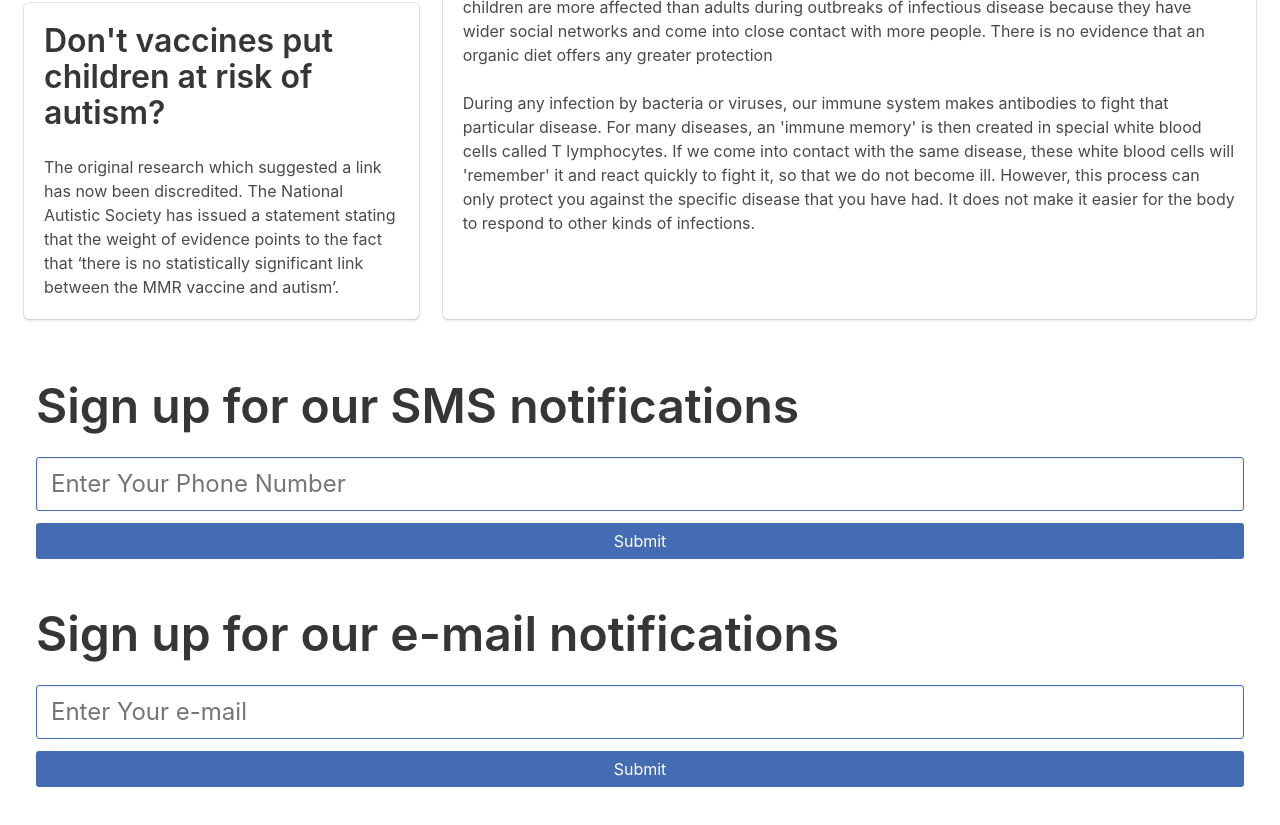
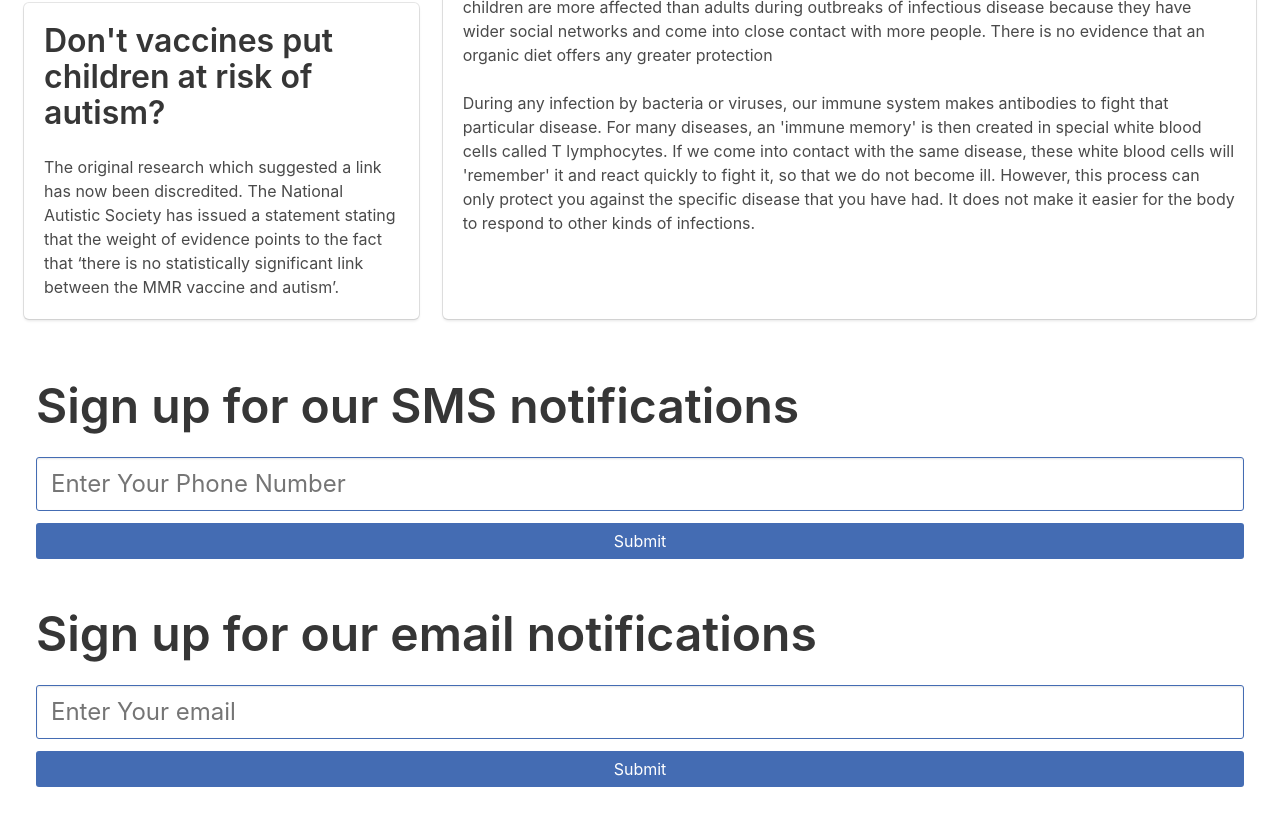
Before and after one commit to valencium/VaxxTracker, a website: page index.html in a window 1280 px wide. Shown: the part 2555-3380 px from the top of the page. Drawn offline with nearby package versions, Linux system fonts and the light colour scheme; files whose address does not match are found by name.

Commit message:
minor text fixes

```diff
--- a/index.html
+++ b/index.html
@@ -289,10 +289,10 @@
             </div>
             <div class="column is-13">
                     <br>
-                    <h1 class="title is-1 is-spaced">Sign up for our e-mail notifications</h1>
+                    <h1 class="title is-1 is-spaced">Sign up for our email notifications</h1>
                     <div class="field">
                         <div class="control">
-                            <input id="textfield" class="input is-primary is-large" type="text" placeholder="Enter Your e-mail">
+                            <input id="textfield" class="input is-primary is-large" type="text" placeholder="Enter Your email">
                         </div>
                     </div>
                     <a id="save-btn" class="button is-primary is-fullwidth">Submit</a>
```
